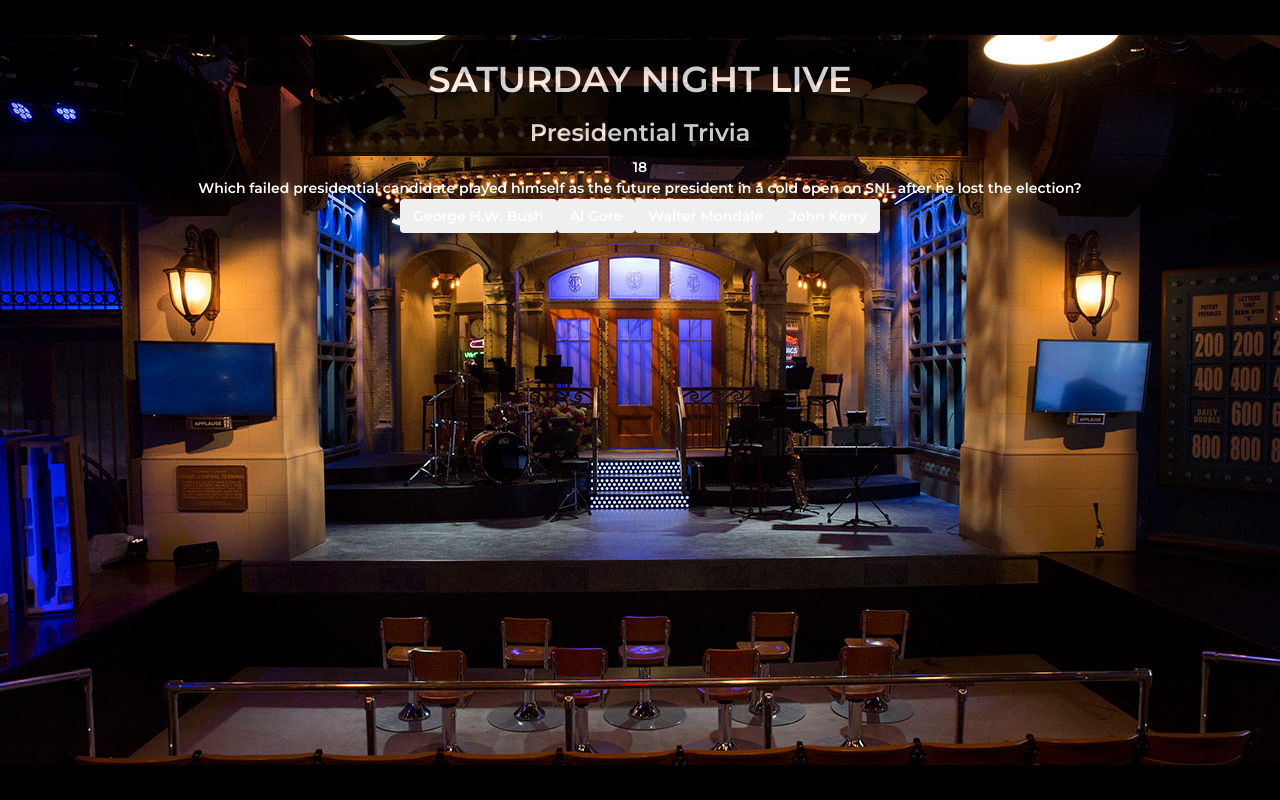
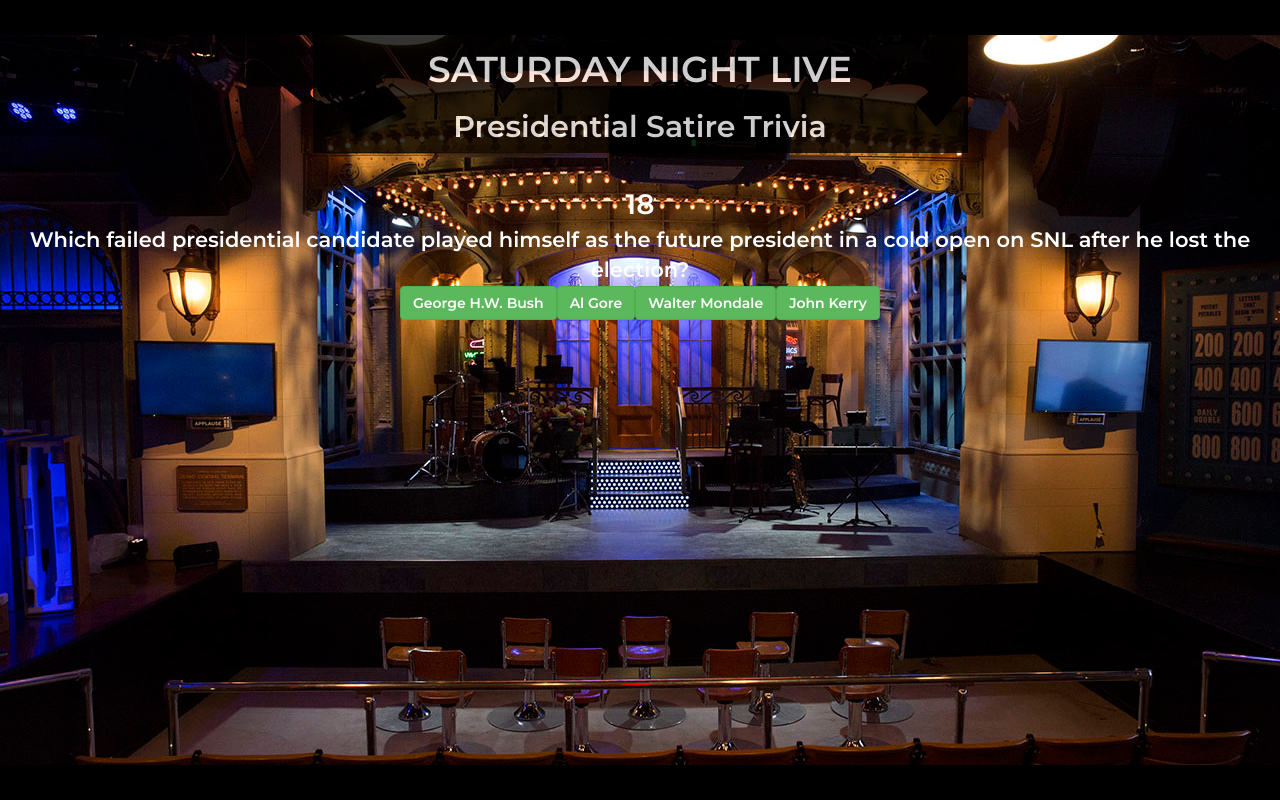
Before and after one commit to lrlupfer/trivia-game, a plain HTML site: page index.html in a window 1280 px wide. Both pictures are taken after a click on the button "LET'S PLAY!". Drawn offline with nearby package versions, Linux system fonts and the light colour scheme.

Commit message:
small style changes

```diff
--- a/assets/css/style.css
+++ b/assets/css/style.css
@@ -27,10 +27,9 @@
   background: black;
   color: white;
   font-family: "Gotham Ultra";
-  opacity: 50%;
   text-align: center;
   opacity: .8;
-  margin-top: 40px;
+  margin: 30px 0px 30px 0px;
   font-family: 'Montserrat', sans-serif;
 }
 
@@ -51,12 +50,14 @@
   text-align: center;
   color: white;
   width: 100%;
+  font-size: 2em;
 }
 
 #question {
   text-align: center;
   color: white;
   width: 100%;
+  font-size: 1.5em;
 }
 
 #answer {
@@ -64,3 +65,7 @@
   color: white;
   width: 100%;
 }
+
+.btn-successs {
+  margin: 10px 10px 10px 10px;
+}
--- a/assets/javascript/app.js
+++ b/assets/javascript/app.js
@@ -96,7 +96,7 @@
 			$('#question').html(i.question);
 			$.each(i.choices, function(index, value) {
 				var answer = $('<button>')
-					.addClass('btn choice')
+					.addClass('btn btn-success')
 					.html(i.choices[index])
 					.on('click', game.check);
 				$('#answer').append(answer);
@@ -158,7 +158,7 @@
 	//array of all the question and answer objects
     var triviaQuestions = [{
         question: "Which Saturday Night Live cast member first portrayed republican vice presidential candidate Sarah Palin in 2008?",
-        choices: ["Amy Poehler", "Cecily Strong", "Tiny Fey", "Kristen Wiig"],
+        choices: ["Amy Poehler", "Cecily Strong", "Tina Fey", "Kristen Wiig"],
         correct: "Tina Fey",
         image: "tina-fey.gif",
     }, {
--- a/index.html
+++ b/index.html
@@ -34,7 +34,7 @@
 
 <div class="col-lg-6" id="triviaName">
 <h1>SATURDAY NIGHT LIVE</h1>
-<h3>Presidential Trivia</h3>
+<h2>Presidential Satire Trivia</h2>
 </div>
 
 <div class="col-lg-3"></div>
@@ -53,9 +53,13 @@
 	<div class="col-lg-8" id="timer"></div>
 	<div class="col-lg-2"></div>
 
+	<br>
+
 	<div class="col-lg-2"></div>
 	<div class="col-lg-8" id="question"></div>
 	<div class="col-lg-2"></div>
+
+	<br>
 
 	<div class="col-lg-2"></div>
 	<div class="col-lg-8" id="answer"></div>
```
